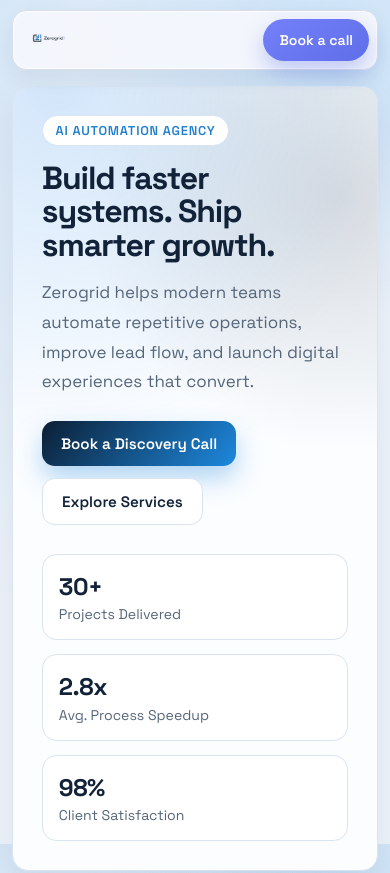
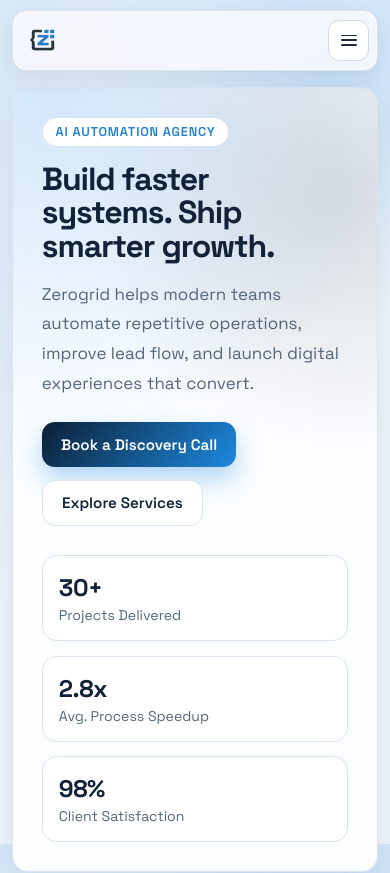
Before and after one commit to Abhi-0930/Zerogrid, a Next.js app: page / in a window 390 px wide. Shown: the top 873 px of the page. Built offline with nearby package versions, Linux system fonts and the light colour scheme.

Commit message:
created the boilerplate templeate

```diff
--- a/src/app/page.module.css
+++ b/src/app/page.module.css
@@ -27,12 +27,16 @@
   flex-shrink: 0;
 }
 
-.brandLogoImage {
+.brandLogoWordmark {
   width: 13.2rem;
   height: 3.2rem;
   object-fit: cover;
   object-position: center;
   border-radius: 0.45rem;
+}
+
+.brandLogoIcon {
+  display: none;
 }
 
 .navLinks {
@@ -67,6 +71,27 @@
 .navCta:hover {
   transform: translateY(-1px);
   box-shadow: 0 14px 24px rgba(94, 110, 232, 0.38);
+}
+
+.hamburgerButton {
+  display: none;
+  width: 2.55rem;
+  height: 2.55rem;
+  border-radius: 0.7rem;
+  border: 1px solid #d0d7e5;
+  background: #ffffff;
+  align-items: center;
+  justify-content: center;
+  gap: 0.2rem;
+  flex-direction: column;
+  cursor: pointer;
+}
+
+.hamburgerButton span {
+  width: 1rem;
+  height: 0.1rem;
+  border-radius: 999px;
+  background: #1f2b3a;
 }
 
 .main {
@@ -303,12 +328,18 @@
   }
 
   .brand {
-    max-width: 9.6rem;
+    max-width: none;
   }
 
-  .brandLogoImage {
-    height: 2.35rem;
-    width: 100%;
+  .brandLogoWordmark {
+    display: none;
+  }
+
+  .brandLogoIcon {
+    display: block;
+    width: 2.7rem;
+    height: 2.7rem;
+    object-fit: contain;
   }
 
   .navLinks {
@@ -316,8 +347,11 @@
   }
 
   .navCta {
-    padding: 0.75rem 1rem;
-    font-size: 0.88rem;
+    display: none;
+  }
+
+  .hamburgerButton {
+    display: inline-flex;
   }
 
   .main {
--- a/src/app/page.tsx
+++ b/src/app/page.tsx
@@ -38,11 +38,19 @@
       <header className={styles.nav}>
         <a className={styles.brand} href="#" aria-label="Zerogrid home">
           <Image
-            className={styles.brandLogoImage}
+            className={styles.brandLogoWordmark}
             src="/zerogrid-logo-bg-remove.png"
             alt="Zerogrid logo"
             width={320}
             height={72}
+            priority
+          />
+          <Image
+            className={styles.brandLogoIcon}
+            src="/zerogrid-logo-only.png"
+            alt="Zerogrid logo icon"
+            width={64}
+            height={64}
             priority
           />
         </a>
@@ -56,6 +64,11 @@
         <a className={styles.navCta} href="#contact">
           Book a call
         </a>
+        <button className={styles.hamburgerButton} type="button" aria-label="Open menu">
+          <span />
+          <span />
+          <span />
+        </button>
       </header>
 
       <main className={styles.main}>
```
Also changed, not shown: public/zerogrid-logo-only.png (added).
